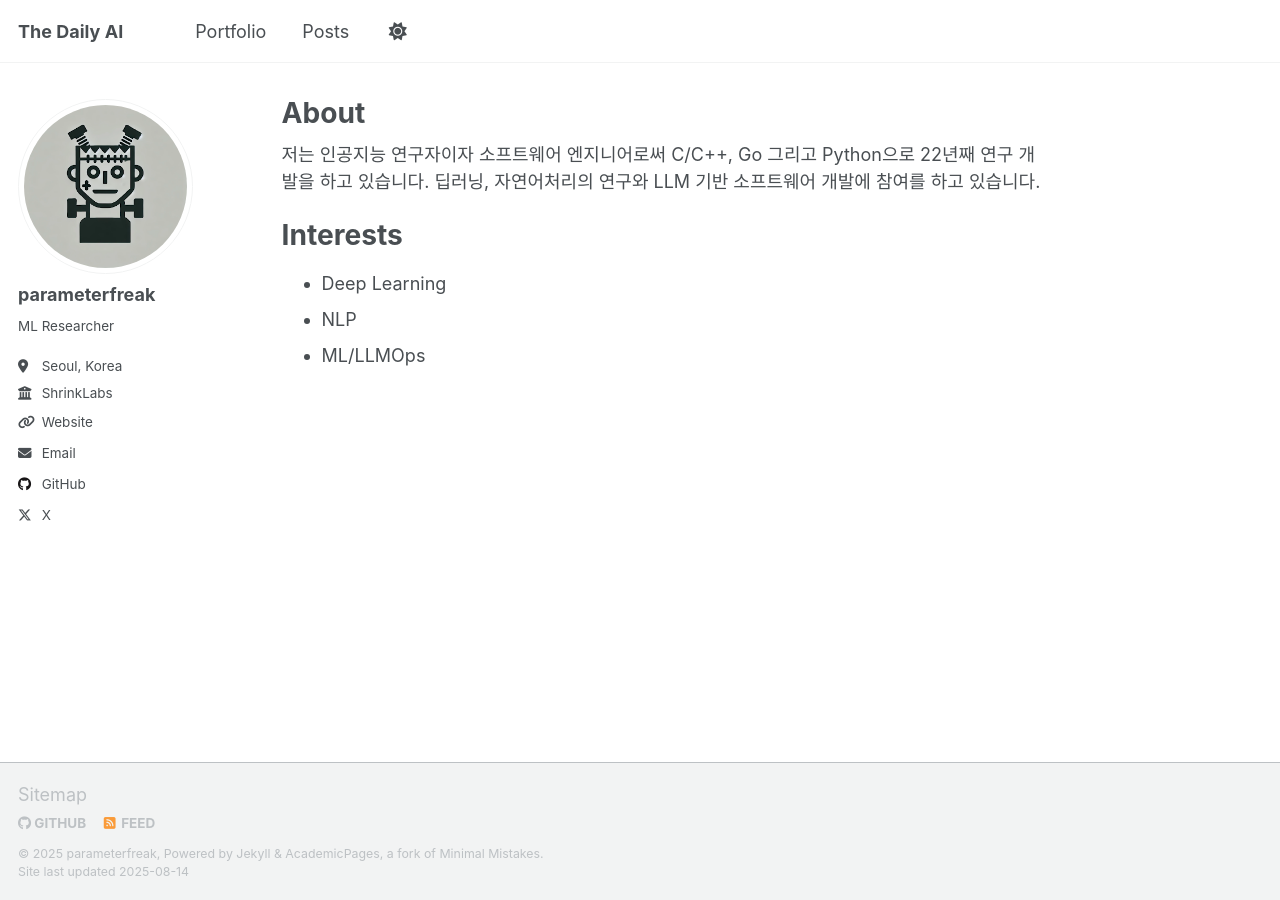
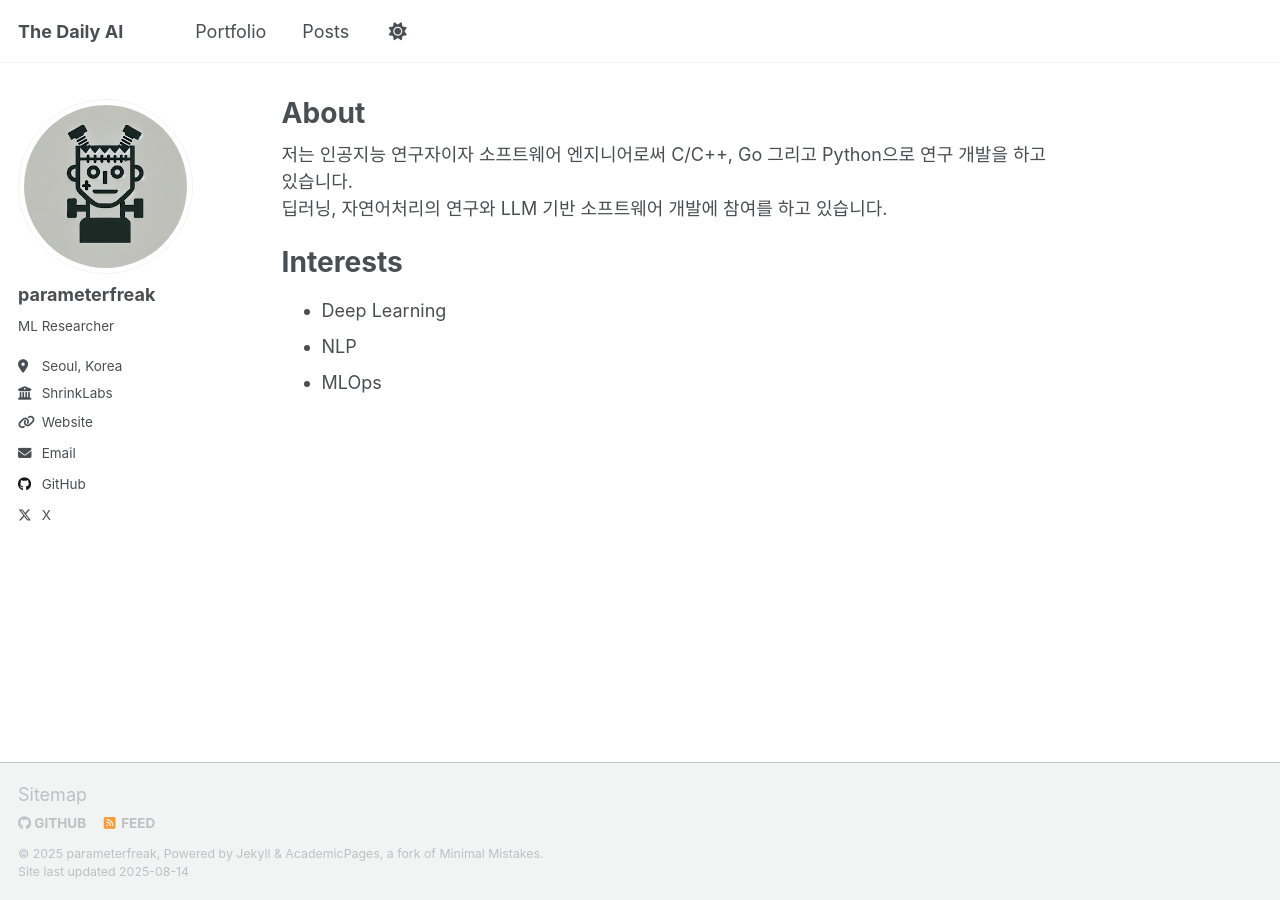
Before and after one commit to parameterfreak/parameterfreak.github.io, a Jekyll site: the page built from _pages/about.md, in a window 1280 px wide. Built offline with Jekyll 4.4.1, drawn with Linux system fonts in a browser that asks for light colours; a script that is not in the unit is left out.

Commit message:
about.md: 수정된 경력 정보 및 MLOps 항목 정리

```diff
--- a/_pages/about.md
+++ b/_pages/about.md
@@ -7,10 +7,10 @@
   - /about.html
 ---
 
-저는 인공지능 연구자이자 소프트웨어 엔지니어로써 C/C++, Go 그리고 Python으로 22년째 연구 개발을 하고 있습니다.
+저는 인공지능 연구자이자 소프트웨어 엔지니어로써 C/C++, Go 그리고 Python으로 연구 개발을 하고 있습니다.
 딥러닝, 자연어처리의 연구와 LLM 기반 소프트웨어 개발에 참여를 하고 있습니다.
 
 # Interests
 * Deep Learning
 * NLP
-* ML/LLMOps
+* MLOps
```
